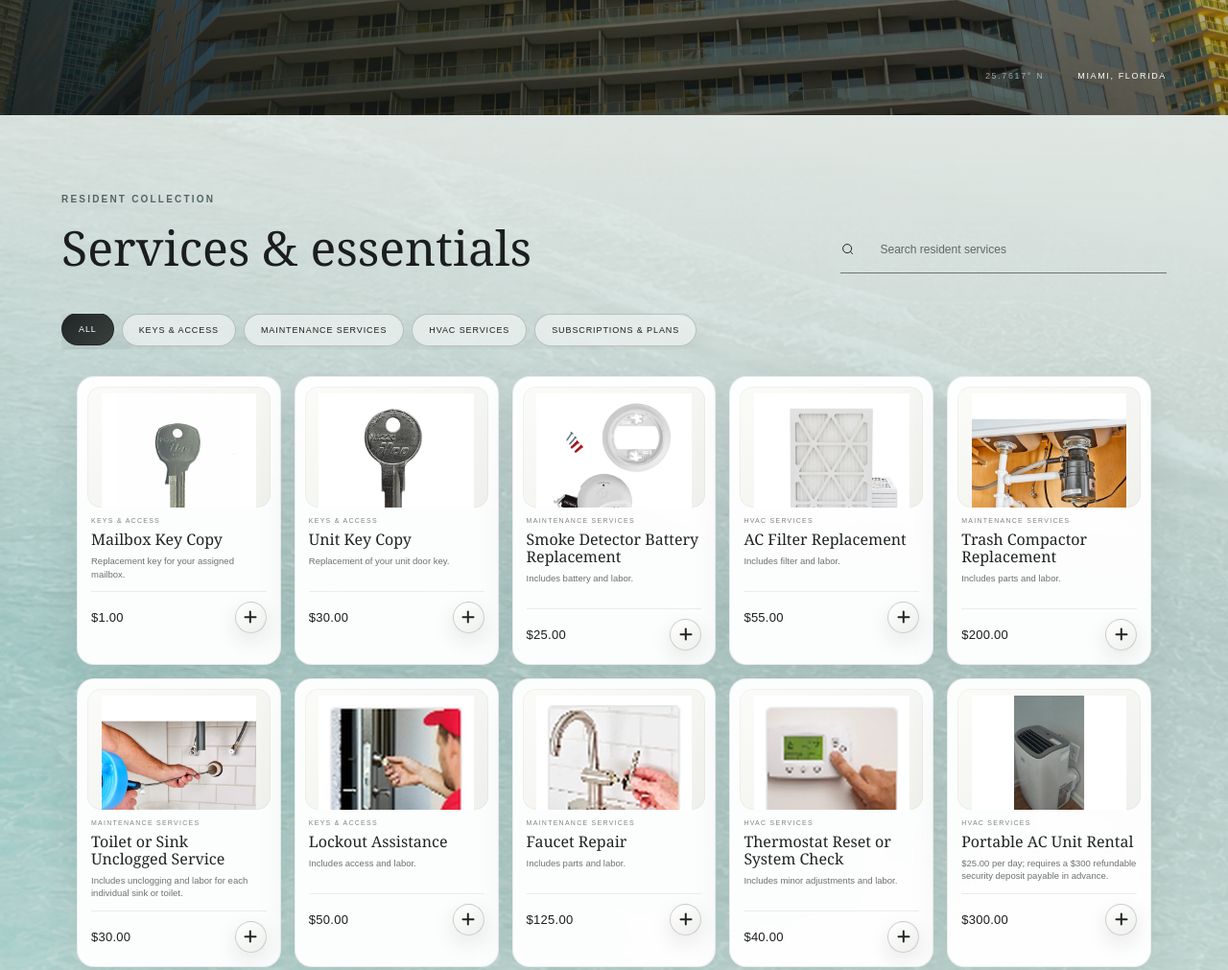
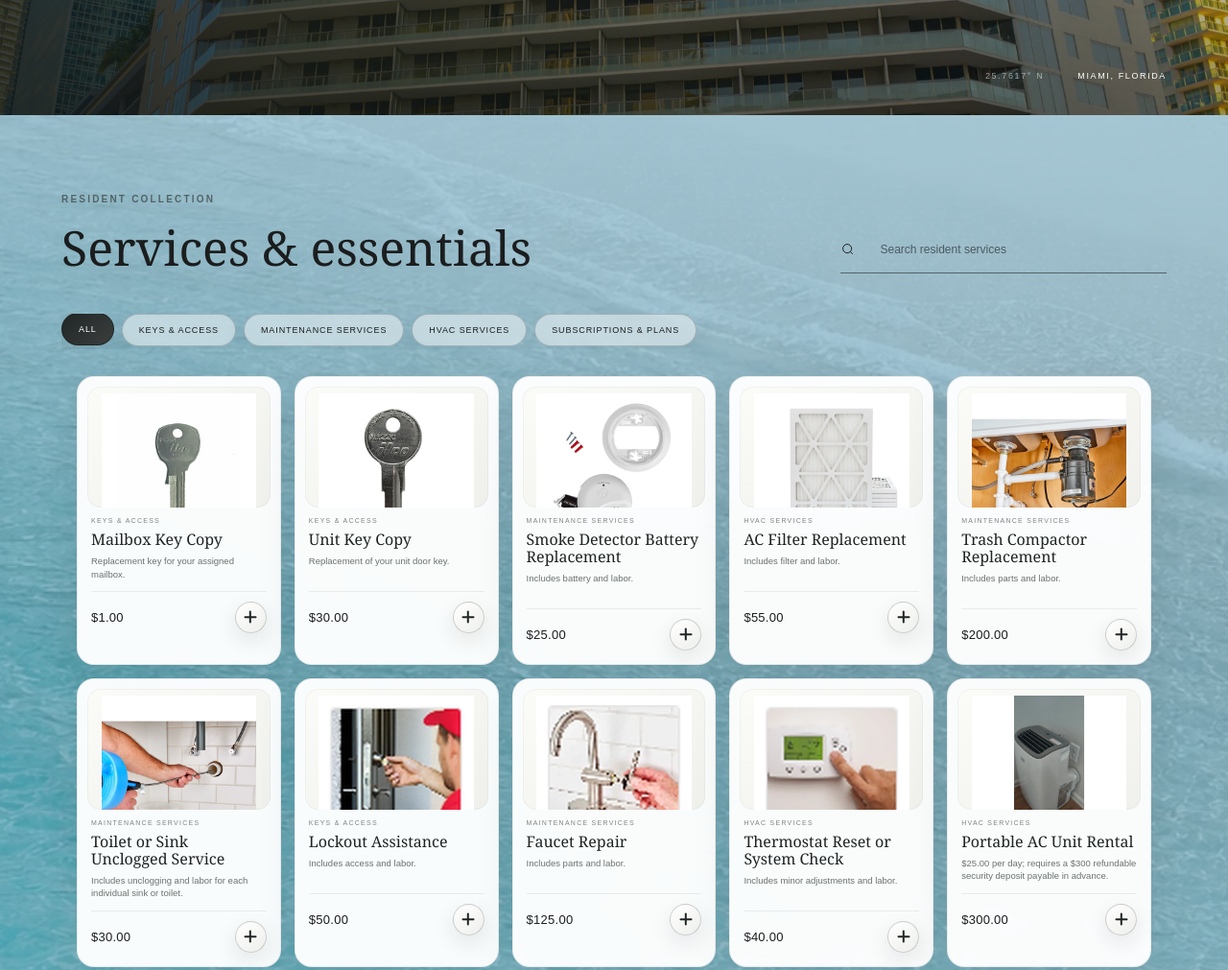
Before and after one commit to Bhouse-ux1/brickellhouse-portal, a website: page index.html in a window 1280 px wide. Shown: the part 680-1691 px from the top of the page at 96% size. Drawn offline with Linux system fonts and the light colour scheme; no server answers; a script that the page names is missing; a web font is replaced by a local one.

Commit message:
Resident Store: Darken baby blue wave background

```diff
--- a/index.html
+++ b/index.html
@@ -9,7 +9,7 @@
   <link rel="preconnect" href="https://fonts.googleapis.com">
   <link rel="preconnect" href="https://fonts.gstatic.com" crossorigin>
   <link href="https://fonts.googleapis.com/css2?family=Manrope:wght@300;400;500;600&family=Playfair+Display:ital,wght@0,500;1,500&display=swap" rel="stylesheet">
-  <link rel="stylesheet" href="styles.css?v=20260624-products-repair1">
+  <link rel="stylesheet" href="styles.css?v=20260624-store-blue1">
 </head>
 <body>
   <div class="ambient" aria-hidden="true"><i></i><i></i><i></i></div>
--- a/styles.css
+++ b/styles.css
@@ -52,9 +52,9 @@ footer{padding:65px 5vw;background:#181c1c;color:#fff;display:grid;grid-template
   .story-wordmark span:last-child{margin-left:30px}
   .photo-story-copy>p:last-child{font-size:17px}
 }
-.shop-section{position:relative;isolation:isolate;color:var(--ink);overflow:hidden;background:#e6f0ef}
+.shop-section{position:relative;isolation:isolate;color:var(--ink);overflow:hidden;background:#8fb8c9}
 .shop-section:before{content:"";position:absolute;inset:-8%;z-index:-2;background:url("catalog-beach.webp") center/cover;animation:waterDrift 14s ease-in-out infinite alternate;will-change:transform}
-.shop-section:after{content:"";position:absolute;inset:0;z-index:-1;background:linear-gradient(180deg,rgba(223,232,228,.86),rgba(184,211,207,.7) 42%,rgba(224,235,229,.86)),radial-gradient(ellipse at 70% 30%,rgba(255,255,255,.08),transparent 50%);backdrop-filter:saturate(.72)}
+.shop-section:after{content:"";position:absolute;inset:0;z-index:-1;background:linear-gradient(180deg,rgba(142,188,207,.76),rgba(91,151,176,.56) 42%,rgba(134,184,203,.74)),radial-gradient(ellipse at 70% 30%,rgba(255,255,255,.05),transparent 50%);backdrop-filter:saturate(.88) contrast(1.06)}
 .shop-section .shop-head,.shop-section .category-tabs,.shop-section .product-grid,.shop-section .empty-state{position:relative;z-index:1}
 .shop-section .eyebrow{color:#526466}
 .shop-section .search{border-color:rgba(27,29,30,.55)}
```
